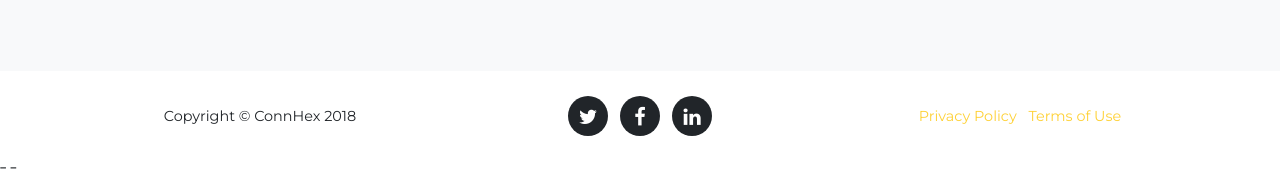
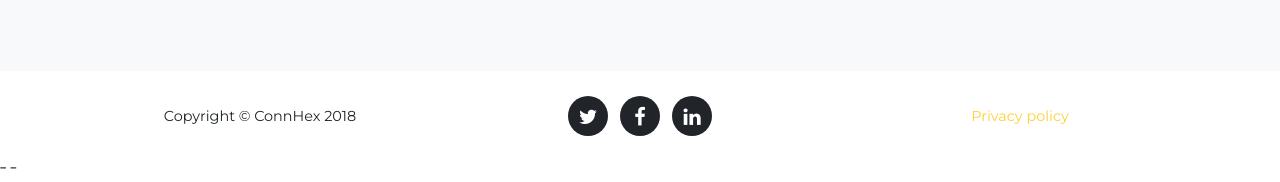
Before and after one commit to ConnHex/connhex.github.io, a Jekyll site: the page built from index.html, in a window 1280 px wide and 900 px high, scrolled down 2079 px. Shown: the part 715-897 px from the top of the window. Built offline with Jekyll 4.4.1, drawn with Linux system fonts in a browser that asks for light colours; some web fonts are replaced; the list of posts is cut into pages by our own code.

```diff
--- a/_includes/footer.html
+++ b/_includes/footer.html
@@ -27,10 +27,7 @@
           <div class="col-md-4">
             <ul class="list-inline quicklinks">
               <li class="list-inline-item">
-                <a href="#">Privacy Policy</a>
-              </li>
-              <li class="list-inline-item">
-                <a href="#">Terms of Use</a>
+                <a target="_blank" href="https://privacypolicies.com/privacy/view/fIDyxD">Privacy policy</a>
               </li>
             </ul>
           </div>
```
